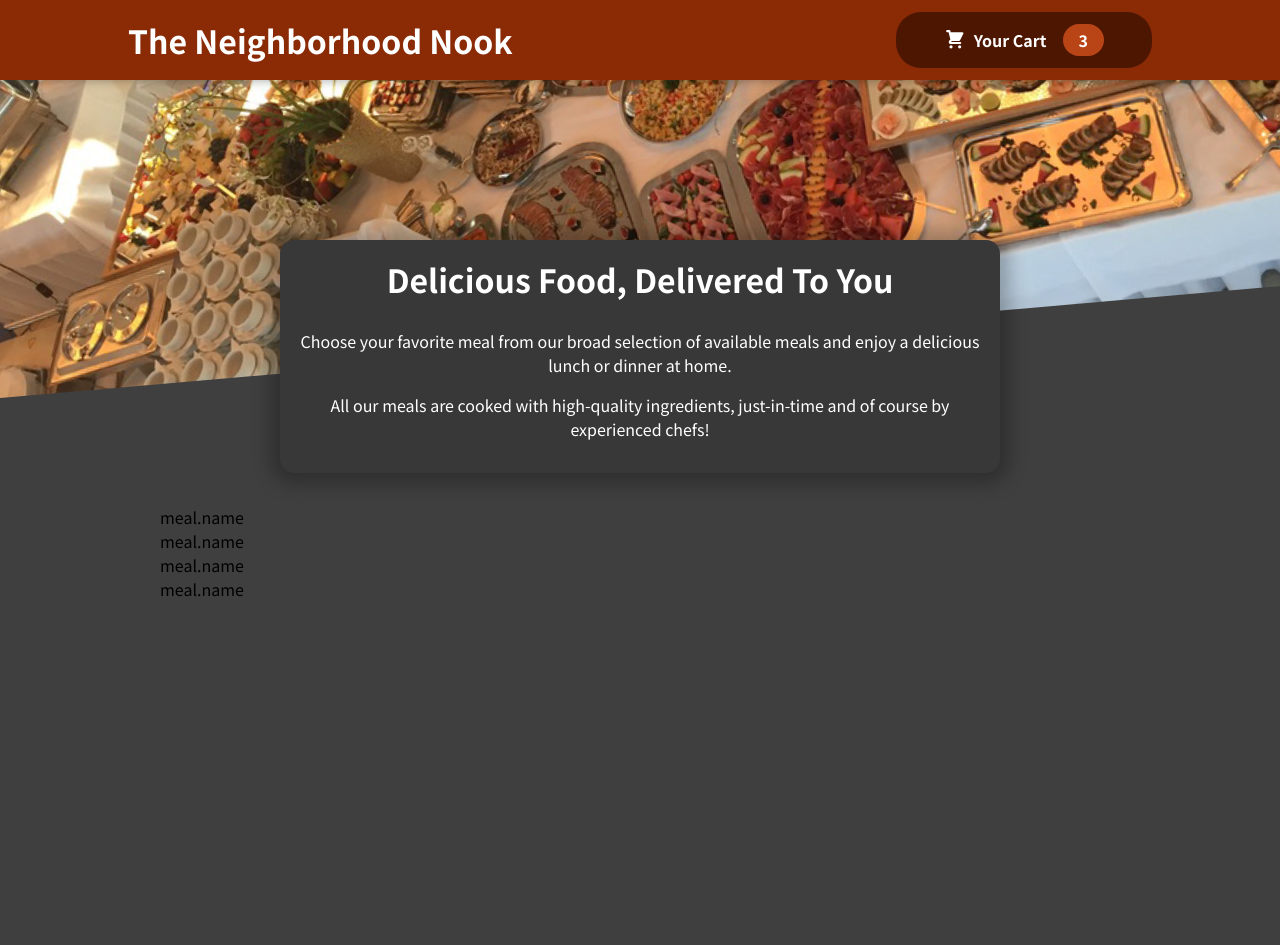
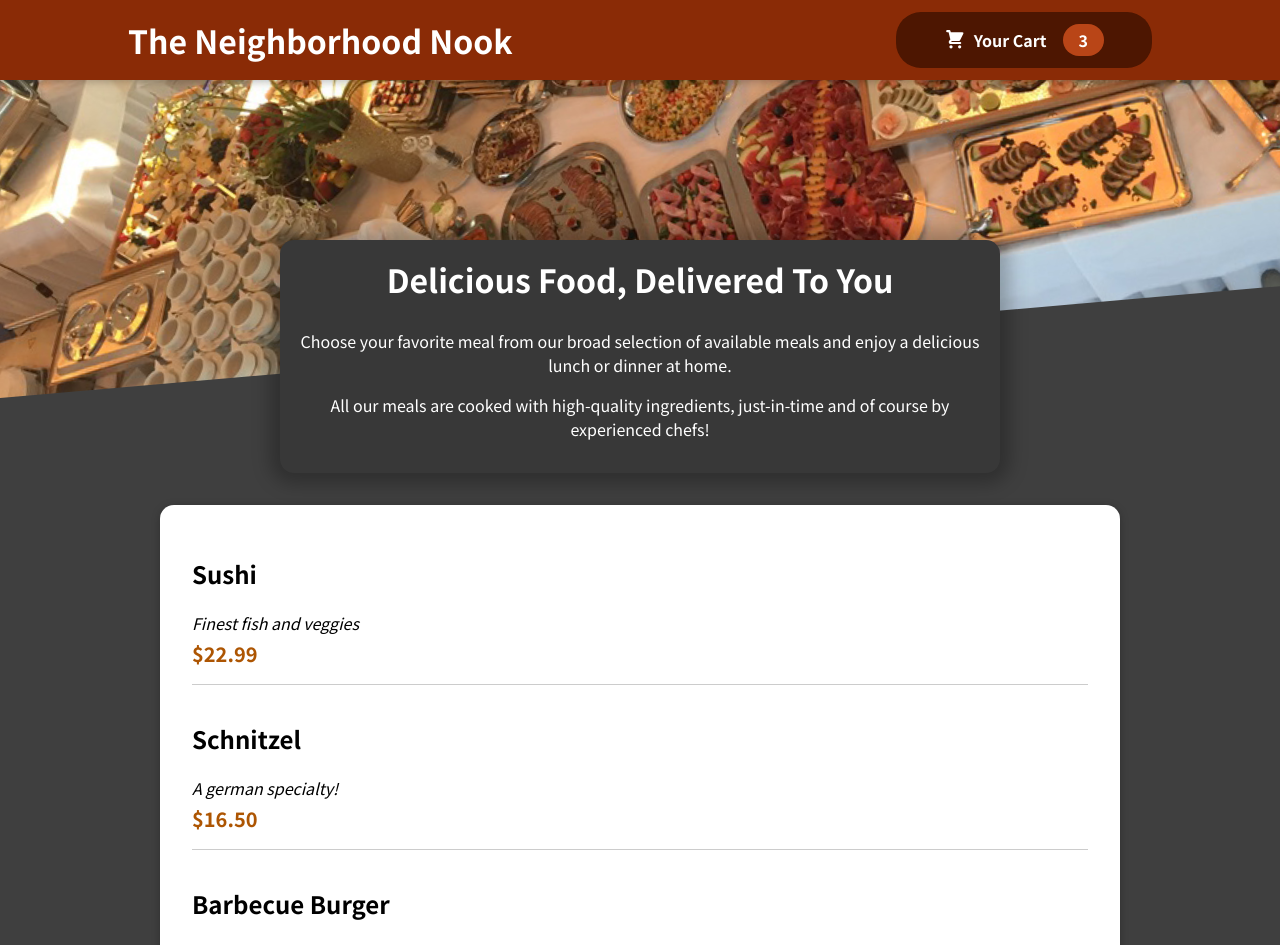
Before and after one commit to haiderali780/Online-Restaurant-Ordering-App, a React (Create React App) app: page / in a window 1280 px wide. Shown: the top 945 px of the page. Before the commit the page ends 800 px from the top, so only its background shows below. Built offline with nearby package versions, Linux system fonts and the light colour scheme.

Commit message:
adding indivisual item and displaying them

```diff
--- a/src/components/Meals/AvailableMeals.js
+++ b/src/components/Meals/AvailableMeals.js
@@ -1,4 +1,6 @@
-import classes from './AvailableMeals.module.css'
+import classes from "./AvailableMeals.module.css";
+import Card from "../UI/Card";
+import MealItem from "./MealsItem/MealItem";
 
 const DUMMY_MEALS = [
   {
@@ -28,10 +30,19 @@
 ];
 
 const AvailableMeals = () => {
-  const mealList = DUMMY_MEALS.map((meal) => <li>meal.name</li>);
+  const mealList = DUMMY_MEALS.map((meal) => (
+    <MealItem
+      key={meal.key}
+      name={meal.name}
+      description={meal.description}
+      price={meal.price}
+    />
+  ));
   return (
     <section className={classes.meals}>
-      <ul>{mealList}</ul>
+      <Card>
+        <ul>{mealList}</ul>
+      </Card>
     </section>
   );
 };
--- /dev/null
+++ b/src/components/Meals/MealsItem/MealItem.js
@@ -0,0 +1,18 @@
+import classes from "./MealItem.module.css";
+
+const MealItem = (props) => {
+
+    const price=`$${props.price.toFixed(2)}`;
+  return (
+    <li className={classes.meal}>
+      <div>
+        <h2>{props.name}</h2>
+        <div className={classes.description}>{props.description}</div>
+        <div className={classes.price}>{price}</div>
+      </div>
+      <div></div>
+    </li>
+  );
+};
+
+export default MealItem;
--- /dev/null
+++ b/src/components/Meals/MealsItem/MealItem.module.css
@@ -0,0 +1,22 @@
+.meal {
+    display: flex;
+    justify-content: space-between;
+    margin: 1rem;
+    padding-bottom: 1rem;
+    border-bottom: 1px solid #ccc;
+  }
+
+  .meal h3 {
+    margin: 0 0 0.25rem 0;
+  }
+
+  .description {
+    font-style: italic;
+  }
+
+  .price {
+    margin-top: 0.25rem;
+    font-weight: bold;
+    color: #ad5502;
+    font-size: 1.25rem;
+  }
--- /dev/null
+++ b/src/components/UI/Card.js
@@ -0,0 +1,8 @@
+
+import classes from './Card.module.css'
+
+const Card=props=>{
+    return(<div className={classes.card}>{props.children}</div>);
+}
+
+export default Card;
--- /dev/null
+++ b/src/components/UI/Card.module.css
@@ -0,0 +1,6 @@
+.card {
+    padding: 1rem;
+    box-shadow: 0 2px 8px rgba(0, 0, 0, 0.25);
+    border-radius: 14px;
+    background-color: white;
+  }
```
Also changed, not shown: src/components/Meals/MealsItem/MealItemForm.js (added).
